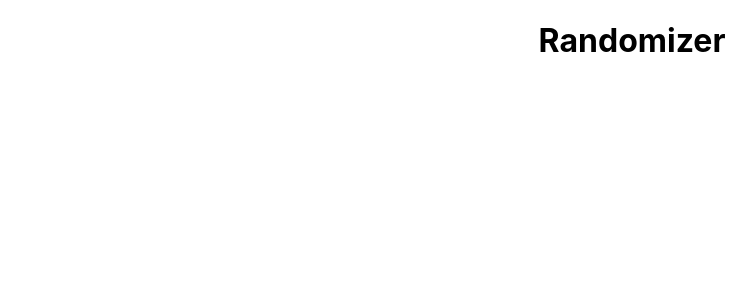
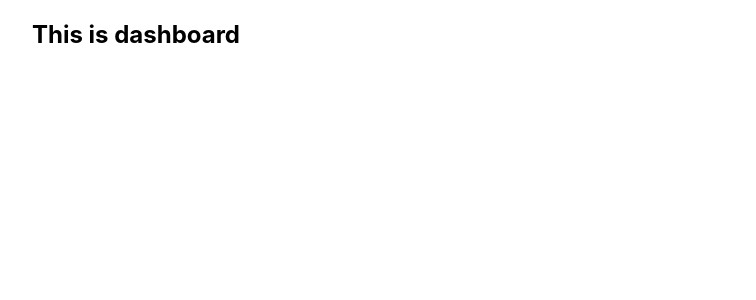
Before and after one commit to Vazzi/ramdomizer, a React (Create React App) app: page / in a window 1280 px wide. Shown: the top 300 px of the page, without its empty margins (8-764 px from the left). Built offline with nearby package versions, Linux system fonts and the light colour scheme.

Commit message:
DashboardPage component

```diff
--- a/src/components/App.tsx
+++ b/src/components/App.tsx
@@ -1,10 +1,12 @@
 import React from 'react';
+
 import styles from './App.module.scss';
+import DashboardPage from './DashboardPage/DashboardPage';
 
-const App = (): JSX.Element => {
+const App: React.FC = () => {
   return (
     <div className={styles.main}>
-      <h1 className={styles.title}>Randomizer</h1>
+      <DashboardPage />
     </div>
   );
 };
--- /dev/null
+++ b/src/components/DashboardPage/DashboardPage.tsx
@@ -0,0 +1,7 @@
+import React from 'react';
+
+const DashboardPage: React.FC = () => {
+  return <h2>This is dashboard</h2>;
+};
+
+export default DashboardPage;
```
